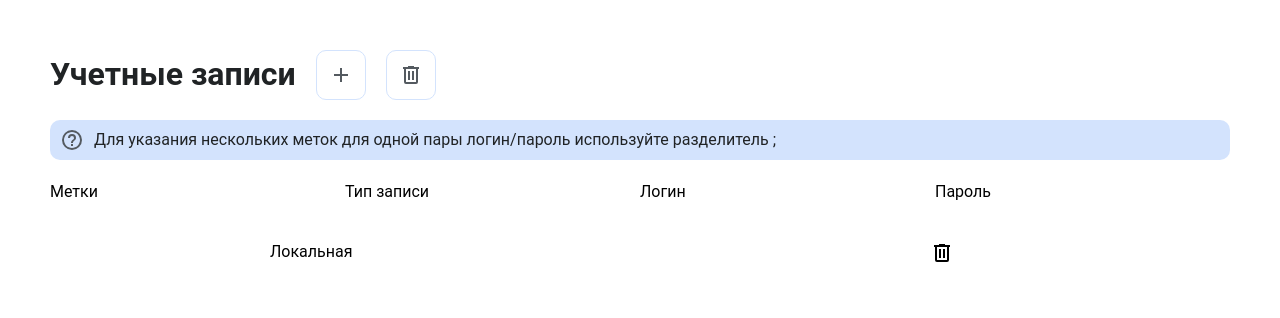
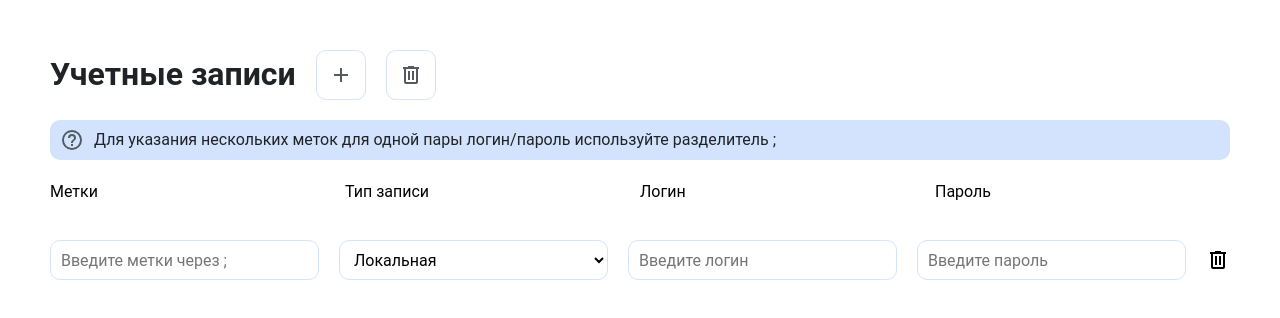
Before and after one commit to katerina-shche/accounts, a Vue app: page / in a window 1280 px wide. Both pictures are taken after a click on the button 340 px from the left and 75 px from the top of the page. Shown: the top 318 px of the page. Built offline with nearby package versions, Linux system fonts and the light colour scheme.

Commit message:
feat: enhance inputLine component with validation and improved layout

```diff
--- a/src/components/inputLine.vue
+++ b/src/components/inputLine.vue
@@ -1,24 +1,44 @@
 <template>
-    <div>
+    <div class="input-line">
         <input
           type="text"
-          v-model="marks"
+          v-model.trim="marksAsText"
           aria-labelledby="marks-header"
+          class="marks-input"
+          maxlength="50"
+          placeholder="Введите метки через ;"
+          @blur="accountValidation"
         />
+        <select
+          id="mySelect"
+          v-model="recordType"
+          aria-labelledby="type-header"
+          class="record-type-input"
+          @change="accountValidation">
+            <option value="Локальная">Локальная</option>
+            <option value="LDAP">LDAP</option>
+        </select>
         <input
           type="text"
-          v-model="recordType"
-          aria-labelledby="type-header"
+          v-model.trim="login"
+          aria-labelledby="login-header"
+          class="login-input"
+          :class="{ 'stretch': recordType === 'LDAP', 'invalid-input': !isLoginValid}"
+          maxlength="100"
+          placeholder="Введите логин"
+          required
+          @blur="accountValidation"
         />
-        <input
-          type="text"
-          v-model="login"
-          aria-labelledby="login-header"
-        />
-        <input
+        <input v-if="recordType === 'Локальная'"
           type="password"
-          v-model="password"
+          v-model.trim="password"
           aria-labelledby="password-header"
+          class="password-input"
+          :class="{ 'invalid-input': !isPasswordValid }"
+          maxlength="100"
+          placeholder="Введите пароль"
+          :required="recordType === 'Локальная'"
+          @blur="accountValidation"
         />
         <v-icon :icon='mdiTrashCanOutline' @click="() => accountsStore.deleteAccountById(id)"/>
     </div>
@@ -37,16 +57,68 @@ const props = defineProps({
     required: true
   }
 });
-const marks = ref(props.account.marks);
+const marksAsText = ref(props.account.marks.map(item => item.text).join('; '));
 const recordType = ref(props.account.recordType);
 const login = ref(props.account.login);
 const password = ref(props.account.password);
-const id = ref(props.account.id)
+const id = ref(props.account.id);
+const isLoginValid = ref(true);
+const isPasswordValid = ref(true);
 
 const accountsStore = useAccountsStore()
+
+const accountValidation = () => {
+  if (recordType.value === 'LDAP') {
+    password.value = null;
+    isPasswordValid.value = true;
+  }
+
+  if (login.value === '' || login.value.length > 100) {
+    isLoginValid.value = false;
+  } else {
+    isLoginValid.value = true;
+  }
+
+  if ((recordType.value === 'Локальная' && !password.value) || (password.value && password.value.length > 100)) {
+    isPasswordValid.value = false;
+  } else {
+    isPasswordValid.value = true;
+  }
+
+  if (isLoginValid.value && isPasswordValid.value) {
+    accountsStore.updateAccountById(id.value, {
+      marks: marksAsText.value.split(";").map(item => ({ text: item.trim() })),
+      recordType: recordType.value,
+      login: login.value,
+      password: password.value
+    })
+  }
+}
 
 </script>
 
 <style scoped>
-
+.input-line {
+  display: flex;
+  flex-flow: row nowrap;
+  width: 100%;
+  height: 40px;
+  gap: 20px;
+  margin: 20px 0;
+  align-items: center;
+}
+input, select {
+  border-radius: 10px;
+  border: 1px solid #d3e3fd;
+  height: 100%;
+  width: 25%;
+  appearance: auto;
+  padding: 0 10px;
+}
+.stretch {
+  width: 50%;
+}
+.invalid-input {
+  border: 2px solid rgb(229, 81, 81);
+}
 </style>
```
